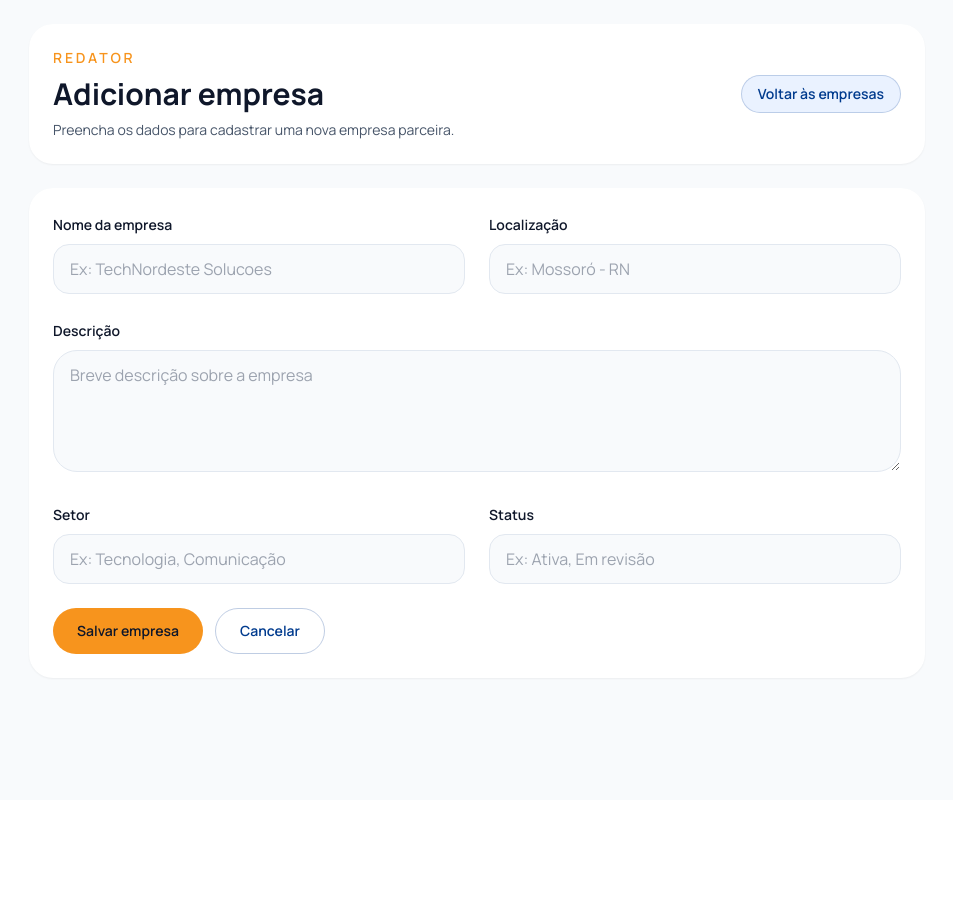
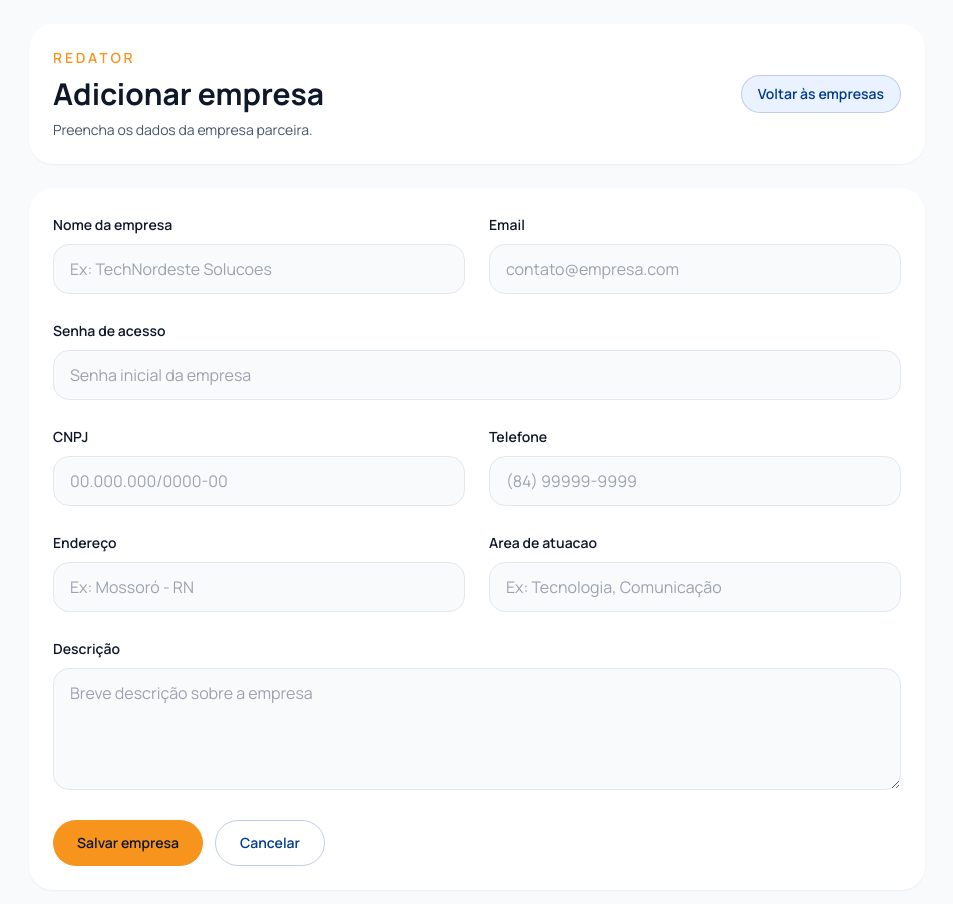
Before and after one commit to Phitsa/ConectaTech-frontend, a React (Vite) app: page /redator/empresas/nova in a window 1280 px wide. Shown: the top 904 px of the page, without its empty margins (163-1116 px from the left). Before the commit the page ends 800 px from the top, so only its background shows below. Built offline with nearby package versions, Linux system fonts and the light colour scheme; no server answers.

Commit message:
feat(redator): CRUD de empresas conectado ao backend

```diff
--- a/src/pages/redator/empresas/Empresas.tsx
+++ b/src/pages/redator/empresas/Empresas.tsx
@@ -1,31 +1,47 @@
-import { useState } from 'react'
+import { useEffect, useState } from 'react'
 import { Link } from 'react-router-dom'
-import { ChevronLeft, ChevronRight } from 'lucide-react'
+import { Mail, MapPin, Pencil, Trash2 } from 'lucide-react'
 import RedatorLayout from '../../../components/RedatorLayout'
-
-const empresasData = [
-  { id: 1, name: 'TechNordeste Solucoes', sector: 'Tecnologia', location: 'Mossoró - RN', status: 'Ativa' },
-  { id: 2, name: 'Agencia Sertao Criativo', sector: 'Comunicação', location: 'Mossoró - RN', status: 'Ativa' },
-  { id: 3, name: 'Grupo Potiguar Negocios', sector: 'Gestão', location: 'Natal - RN', status: 'Em revisão' },
-  { id: 4, name: 'Lab Criativo RN', sector: 'Design', location: 'Natal - RN', status: 'Ativa' },
-  { id: 5, name: 'Norte Analytics', sector: 'Dados', location: 'Remoto', status: 'Ativa' },
-  { id: 6, name: 'Conecta Solutions', sector: 'TI', location: 'Mossoró - RN', status: 'Ativa' },
-  { id: 7, name: 'Quality Hub', sector: 'TI', location: 'Remoto', status: 'Ativa' },
-  { id: 8, name: 'Potiguar People', sector: 'RH', location: 'Mossoró - RN', status: 'Ativa' },
-  { id: 9, name: 'Blue Pixel', sector: 'TI', location: 'Natal - RN', status: 'Em revisão' },
-  { id: 10, name: 'Midia Nordeste', sector: 'Comunicação', location: 'Remoto', status: 'Ativa' },
-  { id: 11, name: 'Nexa Contabil', sector: 'Financeiro', location: 'Mossoró - RN', status: 'Ativa' },
-  { id: 12, name: 'Inova Lab', sector: 'Produto', location: 'Natal - RN', status: 'Ativa' },
-]
+import { excluirEmpresaRedator, listarEmpresasRedator } from '../../../services/redator'
+import type { Empresa } from '../../../services/empresa'
+import { extractApiError } from '../../../services/api'
 
 function RedatorEmpresas() {
-  const [paginaAtual, setPaginaAtual] = useState(1)
+  const [empresas, setEmpresas] = useState<Empresa[]>([])
+  const [carregando, setCarregando] = useState(true)
+  const [erro, setErro] = useState('')
+  const [removendo, setRemovendo] = useState<number | null>(null)
 
-  const empresasPorPagina = 8
-  const totalPaginas = Math.ceil(empresasData.length / empresasPorPagina)
-  const inicio = (paginaAtual - 1) * empresasPorPagina
-  const fim = inicio + empresasPorPagina
-  const empresasDaPagina = empresasData.slice(inicio, fim)
+  useEffect(() => {
+    let ativo = true
+    listarEmpresasRedator()
+      .then((dados) => {
+        if (ativo) setEmpresas(dados)
+      })
+      .catch((error) => {
+        if (ativo) setErro(extractApiError(error, 'Não foi possível carregar as empresas.'))
+      })
+      .finally(() => {
+        if (ativo) setCarregando(false)
+      })
+
+    return () => {
+      ativo = false
+    }
+  }, [])
+
+  async function handleExcluir(id: number) {
+    if (!window.confirm('Deseja excluir esta empresa?')) return
+    setRemovendo(id)
+    try {
+      await excluirEmpresaRedator(id)
+      setEmpresas((atual) => atual.filter((empresa) => empresa.id !== id))
+    } catch (error) {
+      setErro(extractApiError(error, 'Não foi possível excluir a empresa.'))
+    } finally {
+      setRemovendo(null)
+    }
+  }
 
   return (
     <RedatorLayout activeTab="empresas">
@@ -34,7 +50,7 @@ function RedatorEmpresas() {
           <div>
             <p className="text-sm font-semibold uppercase tracking-[0.2em] text-unp-orange">Redator</p>
             <h1 className="mt-2 text-3xl font-bold text-slate-900">Empresas</h1>
-            <p className="mt-2 text-sm text-slate-600">Veja as empresas cadastradas e navegue entre as páginas.</p>
+            <p className="mt-2 text-sm text-slate-600">Gerencie as empresas cadastradas na plataforma.</p>
           </div>
           <div className="flex flex-wrap gap-3">
             <Link
@@ -53,73 +69,67 @@ function RedatorEmpresas() {
         </div>
       </div>
 
-      <div className="grid gap-5 md:grid-cols-2 xl:grid-cols-4">
-        {empresasDaPagina.map((empresa) => (
-          <article key={empresa.id} className="rounded-2xl border border-unp-blue/10 bg-white p-6 shadow-soft transition hover:shadow-lg">
-            <h3 className="font-heading text-xl font-bold text-unp-blue">{empresa.name}</h3>
-            <p className="mt-2 text-sm font-semibold uppercase tracking-[0.2em] text-slate-500">{empresa.sector}</p>
-            <p className="mt-3 text-sm text-slate-600">{empresa.location}</p>
-            <p className="mt-3 rounded-full bg-slate-100 px-3 py-1 text-xs font-semibold uppercase tracking-[0.18em] text-slate-700">
-              {empresa.status}
-            </p>
-          </article>
-        ))}
-      </div>
+      {erro && (
+        <div className="rounded-xl border border-red-200 bg-red-50 p-4 font-body text-sm text-red-700">{erro}</div>
+      )}
 
-      <div className="flex flex-col gap-4 md:flex-row md:items-center md:justify-between">
-        <p className="text-sm text-slate-600">
-          Mostrando {inicio + 1}–{Math.min(fim, empresasData.length)} de {empresasData.length} empresas
-        </p>
-
-        <div className="flex flex-wrap items-center justify-center gap-3">
-          <button
-            type="button"
-            onClick={() => setPaginaAtual((pagina) => Math.max(1, pagina - 1))}
-            disabled={paginaAtual === 1}
-            className="inline-flex items-center gap-1 rounded-lg border border-unp-blue/25 bg-white px-4 py-2 font-body text-sm font-semibold text-unp-blue transition hover:bg-unp-ice disabled:cursor-not-allowed disabled:opacity-50"
-          >
-            <ChevronLeft size={16} />
-            Anterior
-          </button>
-
-          <div className="relative flex w-48 overflow-hidden rounded-lg border border-unp-blue/20 bg-unp-ice">
-            <div
-              className="absolute inset-y-0 left-0 rounded-md bg-unp-blue transition-transform duration-300 ease-out"
-              style={{
-                width: `${100 / totalPaginas}%`,
-                transform: `translateX(${(paginaAtual - 1) * 100}%)`,
-              }}
-            />
-
-            {Array.from({ length: totalPaginas }, (_, index) => {
-              const pagina = index + 1
-
-              return (
+      {carregando ? (
+        <div className="grid gap-5 md:grid-cols-2 xl:grid-cols-4">
+          {Array.from({ length: 8 }, (_, i) => (
+            <div key={i} className="h-44 animate-pulse rounded-2xl border border-unp-blue/10 bg-white/70" />
+          ))}
+        </div>
+      ) : empresas.length === 0 ? (
+        <div className="rounded-2xl border border-unp-blue/10 bg-white p-12 text-center shadow-soft">
+          <p className="font-body text-slate-600">Nenhuma empresa cadastrada.</p>
+        </div>
+      ) : (
+        <div className="grid gap-5 md:grid-cols-2 xl:grid-cols-4">
+          {empresas.map((empresa) => (
+            <article
+              key={empresa.id}
+              className="flex flex-col rounded-2xl border border-unp-blue/10 bg-white p-6 shadow-soft transition hover:shadow-lg"
+            >
+              <h3 className="font-heading text-xl font-bold text-unp-blue">{empresa.nome}</h3>
+              {empresa.areaAtuacao && (
+                <p className="mt-2 text-sm font-semibold uppercase tracking-[0.2em] text-slate-500">
+                  {empresa.areaAtuacao}
+                </p>
+              )}
+              <div className="mt-3 space-y-1.5 font-body text-sm text-slate-600">
+                <div className="flex items-center gap-1.5">
+                  <Mail size={14} className="text-unp-blue" />
+                  {empresa.email}
+                </div>
+                {empresa.endereco && (
+                  <div className="flex items-center gap-1.5">
+                    <MapPin size={14} className="text-unp-blue" />
+                    {empresa.endereco}
+                  </div>
+                )}
+              </div>
+              <div className="mt-5 flex gap-2 border-t border-unp-blue/10 pt-4">
+                <Link
+                  to={`/redator/empresas/nova?id=${empresa.id}`}
+                  className="inline-flex flex-1 items-center justify-center gap-1.5 rounded-lg border border-unp-blue/20 px-3 py-2 font-body text-sm font-semibold text-unp-blue transition hover:bg-unp-ice"
+                >
+                  <Pencil size={14} />
+                  Editar
+                </Link>
                 <button
-                  key={pagina}
                   type="button"
-                  onClick={() => setPaginaAtual(pagina)}
-                  className={`relative z-10 flex-1 px-3 py-2 font-body text-sm font-semibold transition ${
-                    paginaAtual === pagina ? 'text-white' : 'text-unp-blue hover:bg-unp-blue/10'
-                  }`}
+                  onClick={() => handleExcluir(empresa.id)}
+                  disabled={removendo === empresa.id}
+                  className="inline-flex items-center justify-center gap-1.5 rounded-lg border border-red-200 px-3 py-2 font-body text-sm font-semibold text-red-600 transition hover:bg-red-50 disabled:opacity-60"
                 >
-                  {pagina}
+                  <Trash2 size={14} />
+                  {removendo === empresa.id ? '…' : 'Excluir'}
                 </button>
-              )
-            })}
-          </div>
-
-          <button
-            type="button"
-            onClick={() => setPaginaAtual((pagina) => Math.min(totalPaginas, pagina + 1))}
-            disabled={paginaAtual === totalPaginas}
-            className="inline-flex items-center gap-1 rounded-lg border border-unp-blue/25 bg-white px-4 py-2 font-body text-sm font-semibold text-unp-blue transition hover:bg-unp-ice disabled:cursor-not-allowed disabled:opacity-50"
-          >
-            Próxima
-            <ChevronRight size={16} />
-          </button>
+              </div>
+            </article>
+          ))}
         </div>
-      </div>
+      )}
     </RedatorLayout>
   )
 }
--- a/src/pages/redator/empresas/NovaEmpresa.tsx
+++ b/src/pages/redator/empresas/NovaEmpresa.tsx
@@ -1,6 +1,96 @@
-import { Link } from 'react-router-dom'
+import { useEffect, useState } from 'react'
+import { Link, useNavigate, useSearchParams } from 'react-router-dom'
+import {
+  atualizarEmpresaRedator,
+  buscarEmpresaRedator,
+  criarEmpresaRedator,
+} from '../../../services/redator'
+import { extractApiError } from '../../../services/api'
 
 function NovaEmpresa() {
+  const navigate = useNavigate()
+  const [params] = useSearchParams()
+  const id = params.get('id')
+  const edicao = Boolean(id)
+
+  const [form, setForm] = useState({
+    nome: '',
+    email: '',
+    senha: '',
+    cnpj: '',
+    telefone: '',
+    endereco: '',
+    areaAtuacao: '',
+    descricao: '',
+  })
+  const [carregando, setCarregando] = useState(edicao)
+  const [salvando, setSalvando] = useState(false)
+  const [erro, setErro] = useState('')
+
+  useEffect(() => {
+    if (!id) return
+    let ativo = true
+    buscarEmpresaRedator(id)
+      .then((empresa) => {
+        if (!ativo) return
+        setForm({
+          nome: empresa.nome,
+          email: empresa.email,
+          senha: '',
+          cnpj: empresa.cnpj ?? '',
+          telefone: empresa.telefone ?? '',
+          endereco: empresa.endereco ?? '',
+          areaAtuacao: empresa.areaAtuacao ?? '',
+          descricao: empresa.descricao ?? '',
+        })
+      })
+      .catch((error) => {
+        if (ativo) setErro(extractApiError(error, 'Não foi possível carregar a empresa.'))
+      })
+      .finally(() => {
+        if (ativo) setCarregando(false)
+      })
+
+    return () => {
+      ativo = false
+    }
+  }, [id])
+
+  function handleChange(campo: keyof typeof form, valor: string) {
+    setErro('')
+    setForm((atual) => ({ ...atual, [campo]: valor }))
+  }
+
+  async function handleSubmit(e: React.FormEvent) {
+    e.preventDefault()
+    setSalvando(true)
+    setErro('')
+    try {
+      if (edicao && id) {
+        await atualizarEmpresaRedator(Number(id), {
+          id: Number(id),
+          nome: form.nome,
+          email: form.email,
+          cnpj: form.cnpj,
+          telefone: form.telefone,
+          endereco: form.endereco,
+          areaAtuacao: form.areaAtuacao,
+          descricao: form.descricao,
+        })
+      } else {
+        await criarEmpresaRedator(form)
+      }
+      navigate('/redator/empresas')
+    } catch (error) {
+      setErro(extractApiError(error, 'Não foi possível salvar a empresa.'))
+    } finally {
+      setSalvando(false)
+    }
+  }
+
+  const inputClass =
+    'mt-2 w-full rounded-2xl border border-slate-200 bg-slate-50 px-4 py-3 outline-none transition focus:border-unp-blue'
+
   return (
     <main className="min-h-screen bg-slate-50 p-6">
       <div className="mx-auto max-w-4xl space-y-6">
@@ -8,8 +98,10 @@ function NovaEmpresa() {
           <div className="flex flex-col gap-3 sm:flex-row sm:items-center sm:justify-between">
             <div>
               <p className="text-sm font-semibold uppercase tracking-[0.2em] text-unp-orange">Redator</p>
-              <h1 className="mt-2 text-3xl font-bold text-slate-900">Adicionar empresa</h1>
-              <p className="mt-2 text-sm text-slate-600">Preencha os dados para cadastrar uma nova empresa parceira.</p>
+              <h1 className="mt-2 text-3xl font-bold text-slate-900">
+                {edicao ? 'Editar empresa' : 'Adicionar empresa'}
+              </h1>
+              <p className="mt-2 text-sm text-slate-600">Preencha os dados da empresa parceira.</p>
             </div>
             <Link
               to="/redator/empresas"
@@ -20,22 +112,91 @@ function NovaEmpresa() {
           </div>
         </div>
 
-        <form className="space-y-6 rounded-3xl bg-white p-6 shadow-sm">
+        {carregando ? (
+          <div className="h-[28rem] animate-pulse rounded-3xl bg-white shadow-sm" />
+        ) : (
+          <form className="space-y-6 rounded-3xl bg-white p-6 shadow-sm" onSubmit={handleSubmit}>
             <div className="grid gap-6 sm:grid-cols-2">
               <label className="block">
                 <span className="text-sm font-semibold text-slate-900">Nome da empresa</span>
                 <input
                   type="text"
+                  value={form.nome}
+                  onChange={(e) => handleChange('nome', e.target.value)}
                   placeholder="Ex: TechNordeste Solucoes"
-                className="mt-2 w-full rounded-2xl border border-slate-200 bg-slate-50 px-4 py-3 outline-none transition focus:border-unp-blue"
+                  required
+                  className={inputClass}
                 />
               </label>
               <label className="block">
-              <span className="text-sm font-semibold text-slate-900">Localização</span>
+                <span className="text-sm font-semibold text-slate-900">Email</span>
+                <input
+                  type="email"
+                  value={form.email}
+                  onChange={(e) => handleChange('email', e.target.value)}
+                  placeholder="contato@empresa.com"
+                  required
+                  className={inputClass}
+                />
+              </label>
+            </div>
+
+            {!edicao && (
+              <label className="block">
+                <span className="text-sm font-semibold text-slate-900">Senha de acesso</span>
+                <input
+                  type="password"
+                  value={form.senha}
+                  onChange={(e) => handleChange('senha', e.target.value)}
+                  placeholder="Senha inicial da empresa"
+                  required
+                  className={inputClass}
+                />
+              </label>
+            )}
+
+            <div className="grid gap-6 sm:grid-cols-2">
+              <label className="block">
+                <span className="text-sm font-semibold text-slate-900">CNPJ</span>
                 <input
                   type="text"
+                  value={form.cnpj}
+                  onChange={(e) => handleChange('cnpj', e.target.value)}
+                  placeholder="00.000.000/0000-00"
+                  className={inputClass}
+                />
+              </label>
+              <label className="block">
+                <span className="text-sm font-semibold text-slate-900">Telefone</span>
+                <input
+                  type="text"
+                  value={form.telefone}
+                  onChange={(e) => handleChange('telefone', e.target.value)}
+                  placeholder="(84) 99999-9999"
+                  className={inputClass}
+                />
+              </label>
+            </div>
+
+            <div className="grid gap-6 sm:grid-cols-2">
+              <label className="block">
+                <span className="text-sm font-semibold text-slate-900">Endereço</span>
+                <input
+                  type="text"
+                  value={form.endereco}
+                  onChange={(e) => handleChange('endereco', e.target.value)}
                   placeholder="Ex: Mossoró - RN"
-                className="mt-2 w-full rounded-2xl border border-slate-200 bg-slate-50 px-4 py-3 outline-none transition focus:border-unp-blue"
+                  className={inputClass}
+                />
+              </label>
+              <label className="block">
+                <span className="text-sm font-semibold text-slate-900">Area de atuacao</span>
+                <input
+                  type="text"
+                  value={form.areaAtuacao}
+                  onChange={(e) => handleChange('areaAtuacao', e.target.value)}
+                  placeholder="Ex: Tecnologia, Comunicação"
+                  className={inputClass}
                 />
               </label>
             </div>
@@ -44,36 +205,24 @@ function NovaEmpresa() {
               <span className="text-sm font-semibold text-slate-900">Descrição</span>
               <textarea
                 rows={4}
+                value={form.descricao}
+                onChange={(e) => handleChange('descricao', e.target.value)}
                 placeholder="Breve descrição sobre a empresa"
-              className="mt-2 w-full rounded-3xl border border-slate-200 bg-slate-50 px-4 py-3 outline-none transition focus:border-unp-blue"
+                className={inputClass}
               />
             </label>
 
-          <div className="grid gap-6 sm:grid-cols-2">
-            <label className="block">
-              <span className="text-sm font-semibold text-slate-900">Setor</span>
-              <input
-                type="text"
-                placeholder="Ex: Tecnologia, Comunicação"
-                className="mt-2 w-full rounded-2xl border border-slate-200 bg-slate-50 px-4 py-3 outline-none transition focus:border-unp-blue"
-              />
-            </label>
-            <label className="block">
-              <span className="text-sm font-semibold text-slate-900">Status</span>
-              <input
-                type="text"
-                placeholder="Ex: Ativa, Em revisão"
-                className="mt-2 w-full rounded-2xl border border-slate-200 bg-slate-50 px-4 py-3 outline-none transition focus:border-unp-blue"
-              />
-            </label>
-          </div>
+            {erro && (
+              <p className="rounded-xl border border-red-200 bg-red-50 p-4 font-body text-sm text-red-700">{erro}</p>
+            )}
 
             <div className="flex flex-wrap gap-3">
               <button
                 type="submit"
-              className="rounded-full bg-unp-orange px-6 py-3 text-sm font-semibold text-slate-900 transition hover:brightness-95"
+                disabled={salvando}
+                className="rounded-full bg-unp-orange px-6 py-3 text-sm font-semibold text-slate-900 transition hover:brightness-95 disabled:cursor-not-allowed disabled:opacity-60"
               >
-              Salvar empresa
+                {salvando ? 'Salvando…' : 'Salvar empresa'}
               </button>
               <Link
                 to="/redator/empresas"
@@ -83,6 +232,7 @@ function NovaEmpresa() {
               </Link>
             </div>
           </form>
+        )}
       </div>
     </main>
   )
```
Lines whose indentation alone changed are shown as unchanged.
